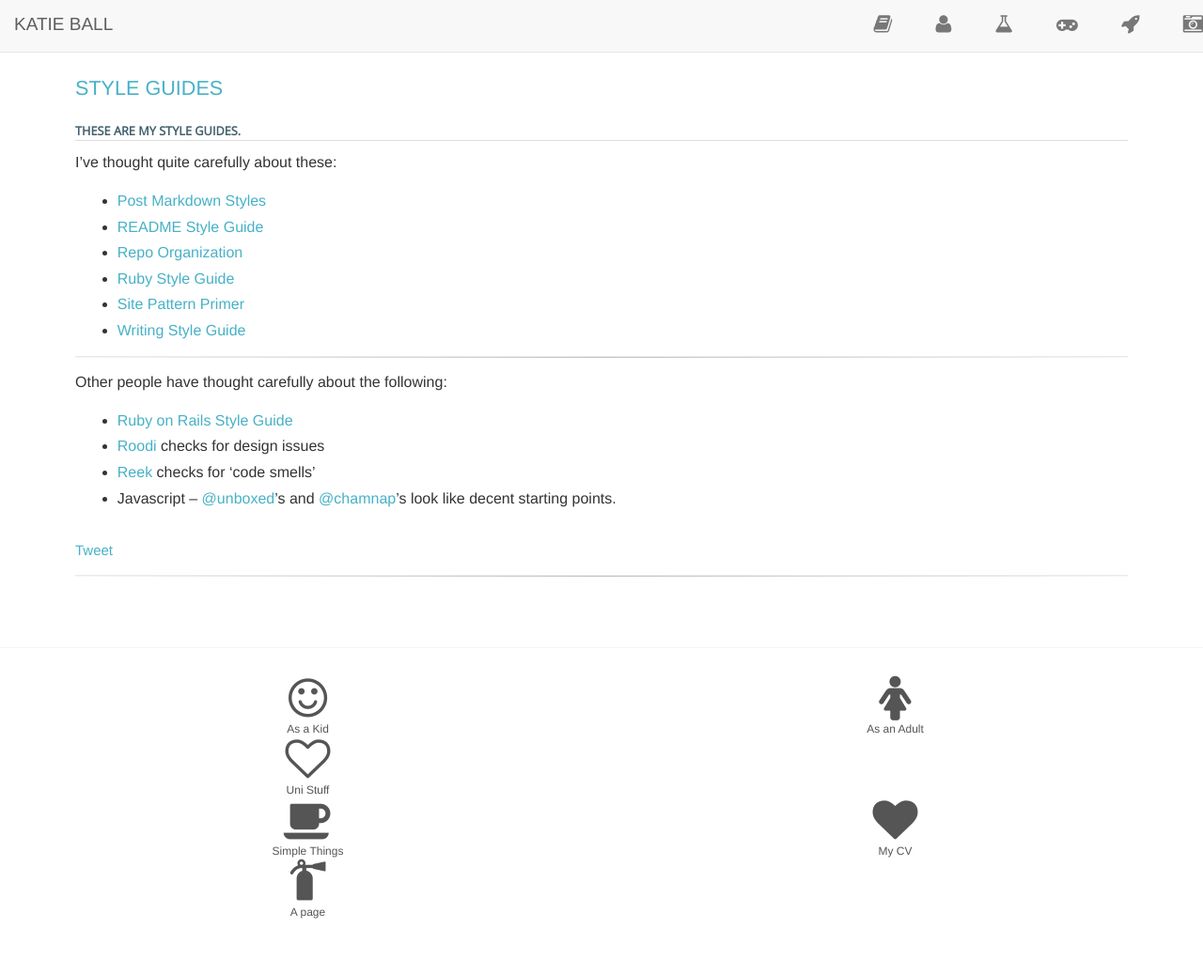
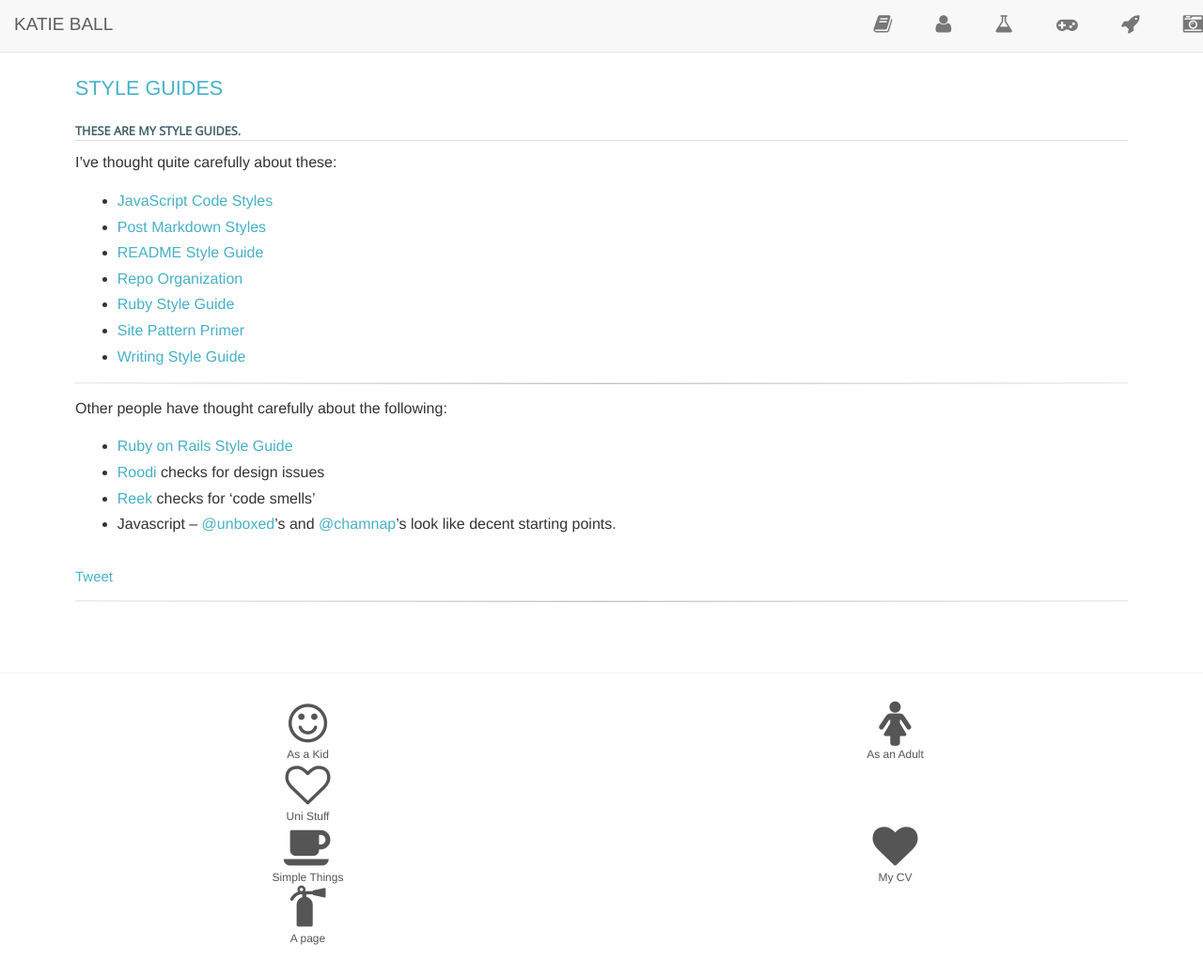
Before and after one commit to roachhd/roachhd.github.io, a Jekyll site: the page built from styleguide/index.md, in a window 1280 px wide and 1038 px high. Shown: the whole window at 94% size. Built offline with Jekyll 4.4.1, drawn with Linux system fonts in a browser that asks for light colours; nearby versions of some CDN libraries; comment, search, counter and statistics services are not loaded.

Commit message:
Update index.md

```diff
--- a/styleguide/index.md
+++ b/styleguide/index.md
@@ -10,6 +10,7 @@ commented: false
 
 I've thought quite carefully about these:
 
+* [JavaScript Code Styles](/styleguides/javascript/)
 * [Post Markdown Styles](/styleguide/markdown/)
 * [README Style Guide](/styleguide/readme/)
 * [Repo Organization](/styleguide/repo/)
```
